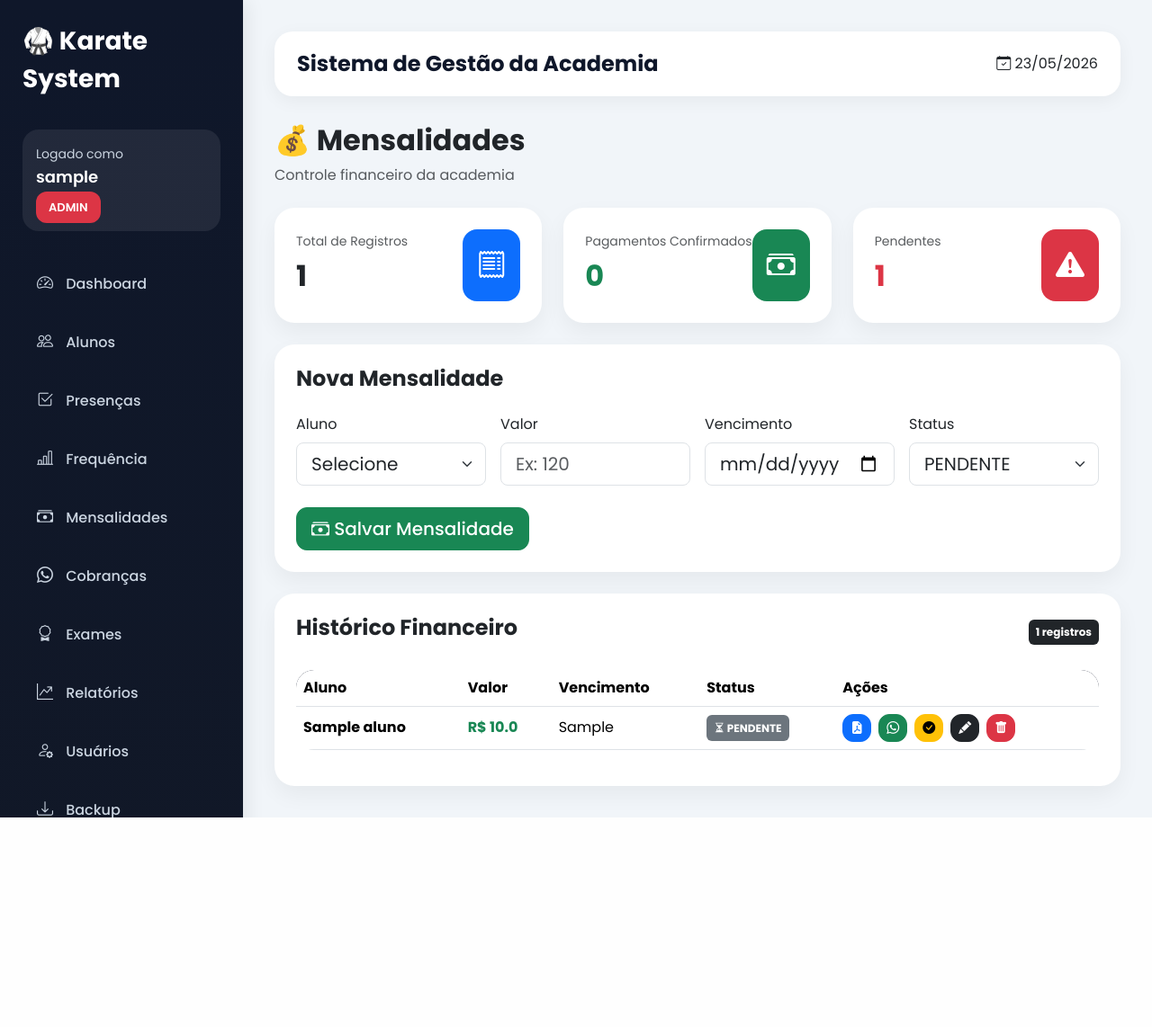
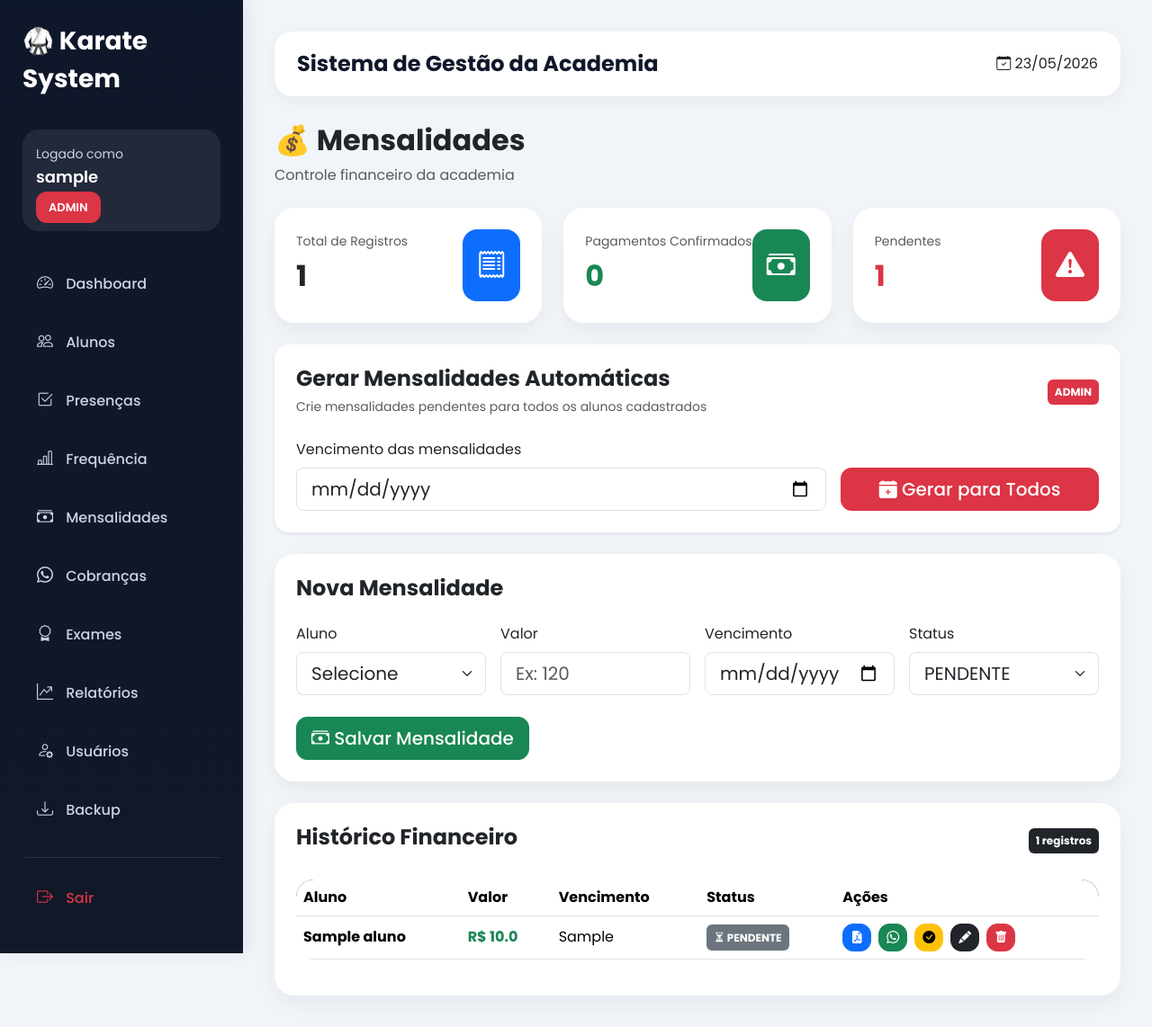
Before and after one commit to roisadi-tech/karate-system, a Flask app: page /mensalidades in a window 1280 px wide. Shown: the whole page at 90% size. Before the commit the page ends 909 px from the top, so only its background shows below. Run offline with Flask 3, Linux system fonts and the light colour scheme; the visitor is signed in with stand-in values (Sample User, id 1); tables that the repository leaves empty hold one stand-in row (values such as "Sample post").

Commit message:
Adicionando geracao automatica de mensalidades

```diff
--- a/app.py
+++ b/app.py
@@ -723,6 +723,59 @@ def mensalidades():
 
 
 # =====================================
+# GERAR MENSALIDADES AUTOMÁTICAS
+# =====================================
+
+@app.route('/gerar_mensalidades', methods=['POST'])
+@login_obrigatorio
+@admin_obrigatorio
+def gerar_mensalidades():
+
+    vencimento = request.form['vencimento']
+
+    alunos = Aluno.query.order_by(
+        Aluno.nome.asc()
+    ).all()
+
+    criadas = 0
+    ignoradas = 0
+
+    for aluno in alunos:
+
+        mensalidade_existente = Mensalidade.query.filter_by(
+            aluno_id=aluno.id,
+            vencimento=vencimento
+        ).first()
+
+        if mensalidade_existente:
+
+            ignoradas += 1
+
+            continue
+
+        nova_mensalidade = Mensalidade(
+
+            aluno_id=aluno.id,
+            valor=float(aluno.mensalidade or 0),
+            vencimento=vencimento,
+            status='PENDENTE'
+        )
+
+        db.session.add(nova_mensalidade)
+
+        criadas += 1
+
+    db.session.commit()
+
+    flash(
+        f'{criadas} mensalidades geradas. {ignoradas} já existiam para este vencimento.',
+        'success'
+    )
+
+    return redirect('/mensalidades')
+
+
+# =====================================
 # EDITAR MENSALIDADE
 # =====================================
 
--- a/templates/mensalidades.html
+++ b/templates/mensalidades.html
@@ -133,6 +133,85 @@
     </div>
 
 </div>
+
+<!-- GERAR MENSALIDADES AUTOMÁTICAS -->
+
+{% if session.tipo == 'admin' %}
+
+<div class="card border-0 shadow-sm p-4 mb-4 rounded-4">
+
+    <div class="d-flex justify-content-between align-items-center mb-4">
+
+        <div>
+
+            <h4 class="fw-bold mb-1">
+
+                Gerar Mensalidades Automáticas
+
+            </h4>
+
+            <small class="text-muted">
+
+                Crie mensalidades pendentes para todos os alunos cadastrados
+
+            </small>
+
+        </div>
+
+        <span class="badge bg-danger p-2">
+
+            ADMIN
+
+        </span>
+
+    </div>
+
+    <form
+        method="POST"
+        action="/gerar_mensalidades"
+    >
+
+        <div class="row g-3 align-items-end">
+
+            <div class="col-md-8">
+
+                <label class="form-label">
+
+                    Vencimento das mensalidades
+
+                </label>
+
+                <input
+                    type="date"
+                    name="vencimento"
+                    class="form-control form-control-lg"
+                    required
+                >
+
+            </div>
+
+            <div class="col-md-4 d-grid">
+
+                <button
+                    class="btn btn-danger btn-lg"
+                    onclick="return confirm('Deseja gerar mensalidades para todos os alunos?')"
+                >
+
+                    <i class="bi bi-calendar-plus-fill"></i>
+
+                    Gerar para Todos
+
+                </button>
+
+            </div>
+
+        </div>
+
+    </form>
+
+</div>
+
+{% endif %}
 
 <!-- FORMULÁRIO -->
 
```
